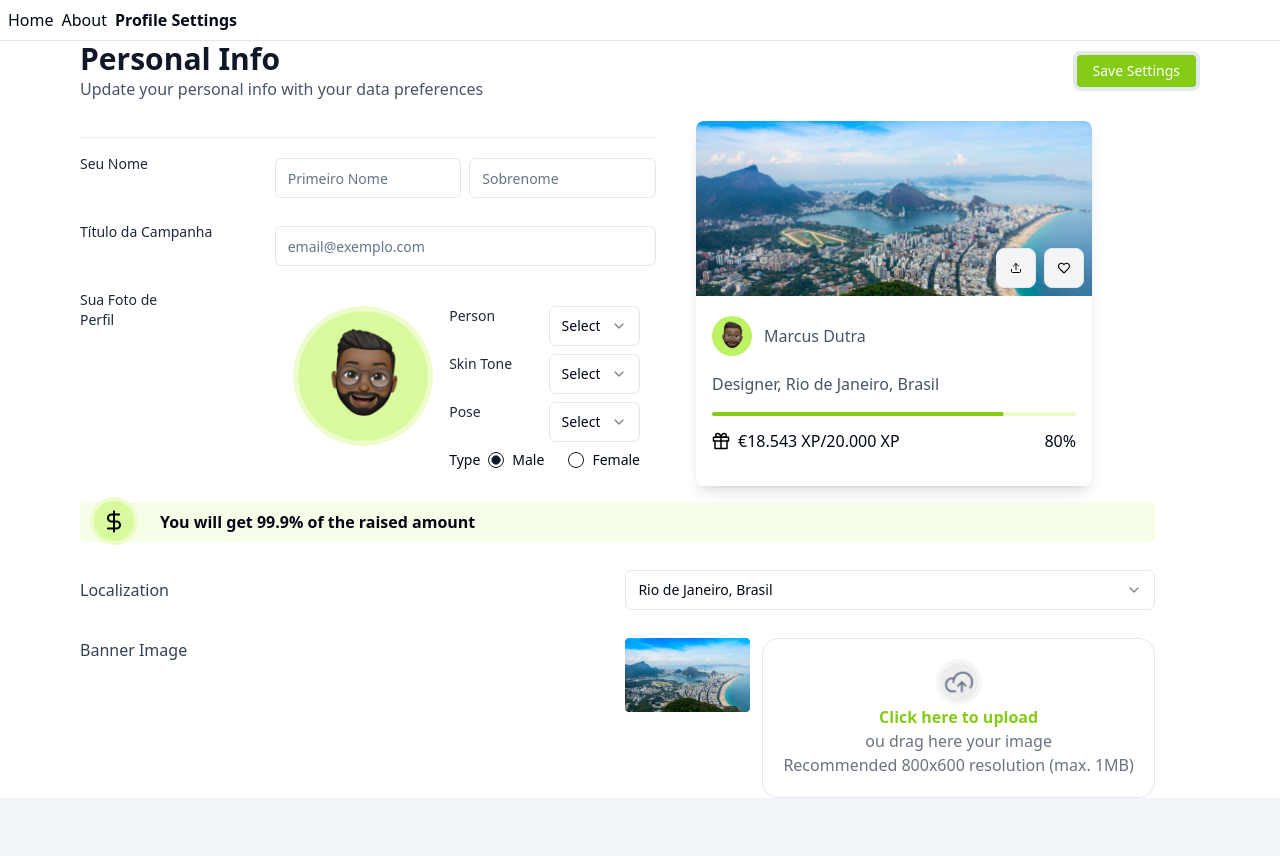
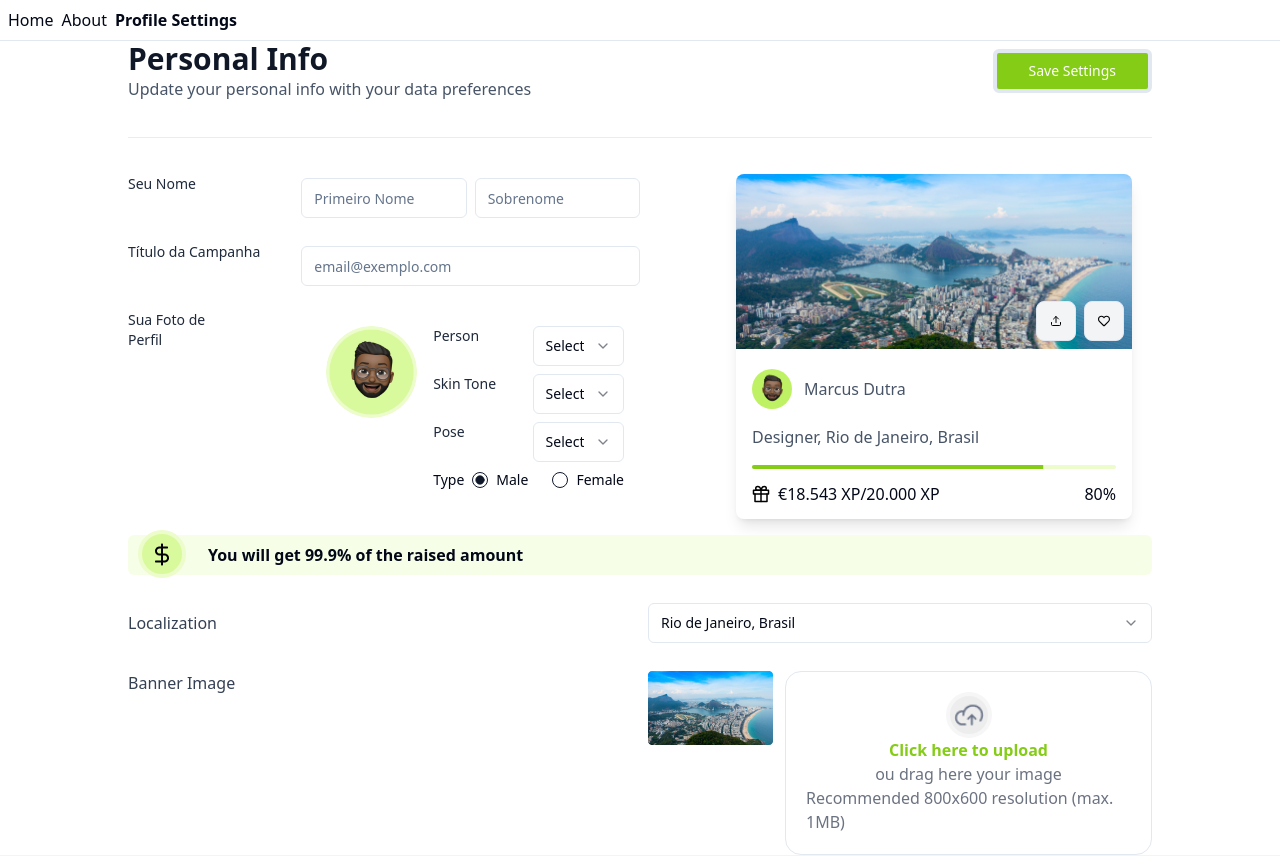
Before and after one commit to Aprender-e-Crescer/crowdfy, a React (Vite) app: page /profile-settings in a window 1280 px wide. Shown: the top 856 px of the page. Built offline with nearby package versions, Linux system fonts and the light colour scheme.

Commit message:
ajustando home profile

```diff
--- a/src/components/personalInfo.tsx
+++ b/src/components/personalInfo.tsx
@@ -14,9 +14,6 @@ export default function PersonalInfo() {
     <div className="sm:max-w-md md:max-w-lg lg:max-w-xl">
       {/*pc*/}
       <div className="hidden md:block">
-
-        <hr className="my-4 border-[#EAECF0]" />
-
         <div className="">
           <form className="space-y-6">
             <div className="">
--- a/src/routes/profile-settings.tsx
+++ b/src/routes/profile-settings.tsx
@@ -36,17 +36,26 @@ function ProfileSettings() {
         <Footer />
       </div>
 
-      <div className=" hidden md:flex flex-col mx-20 gap-y-4">
+      <div className=" hidden md:flex flex-col mx-32 gap-y-4">
         <div className="flex flex-col gap-y-5 gap-x-5 ">
           <div className="flex w-full justify-between items-center">
             <ProfileInfo />
-            <Button className="bg-lime-500 text-white" variant={'shadow'}>
+
+            <Button
+              className="bg-lime-500 text-white"
+              variant={'shadow'}
+              size={'lg'}
+            >
               Save Settings
             </Button>
           </div>
+          <hr className="my-4 border-[#EAECF0]" />
 
-          <div className="flex gap-x-10">
-            <PersonalInfo />
+          <div className="flex gap-x-24">
+            <div className="w-2/4">
+              <PersonalInfo />
+            </div>
+
             <Card
               avatarName="Marcus Dutra"
               avatarSrc={ImageAvatar}
@@ -58,7 +67,7 @@ function ProfileSettings() {
             />
           </div>
         </div>
-        <div className="flex ">
+        <div className="flex">
           <Localization />
         </div>
       </div>
```
